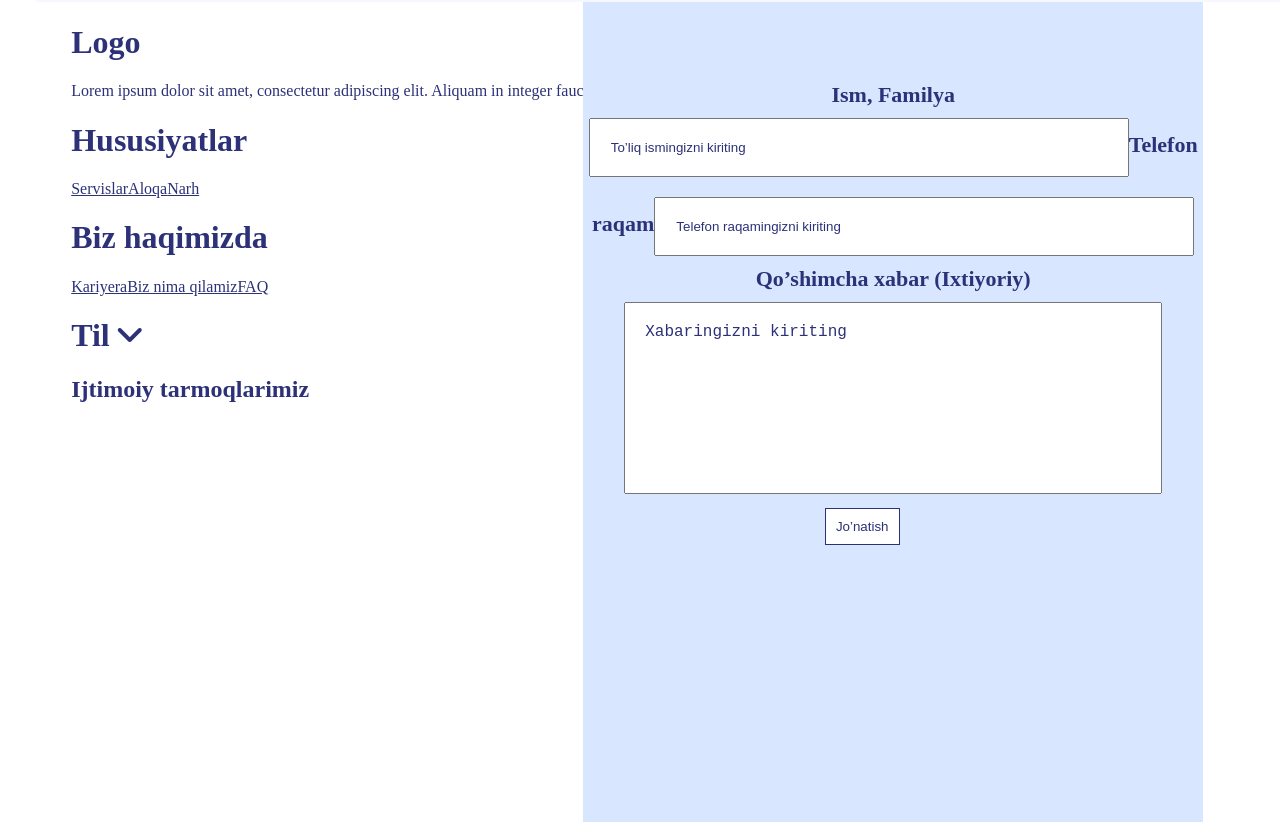
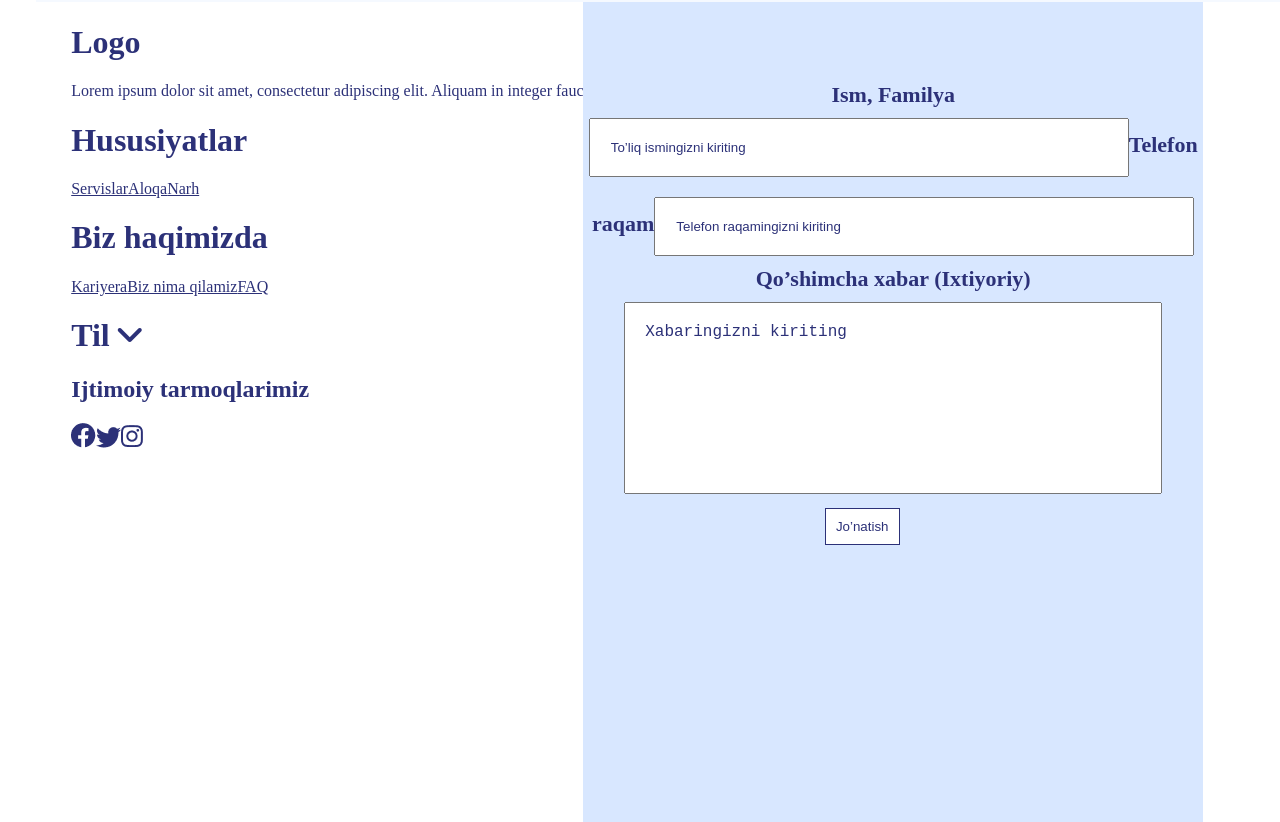
Before and after one commit to hakimov-dev/truck-service-landing, a Vue app: page / in a window 1280 px wide. Shown: the part 5595-6417 px from the top of the page. Built offline with nearby package versions, Linux system fonts and the light colour scheme; the HTML template or start-up script is replaced by a standard one.

Commit message:
Added images

```diff
--- a/src/components/Footer/index.vue
+++ b/src/components/Footer/index.vue
@@ -22,9 +22,11 @@
               </div>
               <div class="content1 flex flex-col leading-8">
                   <h1 class="title font-bold">Til <i class="fas fa-angle-down"></i></h1>
-                  <h2>Ijtimoiy tarmoqlarimiz</h2>
-                  <div class="flex">
-                      <!-- hueiwfhwiu wbfuweifwhufew fhewio -->
+                  <h2 class="pb-2">Ijtimoiy tarmoqlarimiz</h2>
+                  <div class="flex justify-around items-center">
+                      <a href="#"><img src="@/assets/img/social1.png" alt=""></a>
+                      <a href="#"><img src="@/assets/img/social2.png" alt=""></a>
+                      <a href="#"><img src="@/assets/img/social3.png" alt=""></a>
                   </div>
               </div>
           </div>
```
Also changed, not shown: src/assets/img/social2.png.
